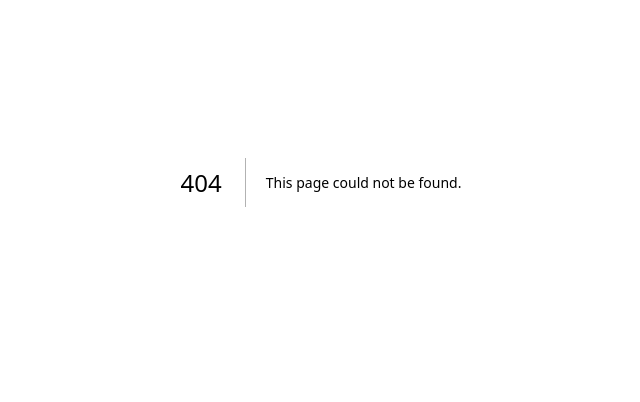
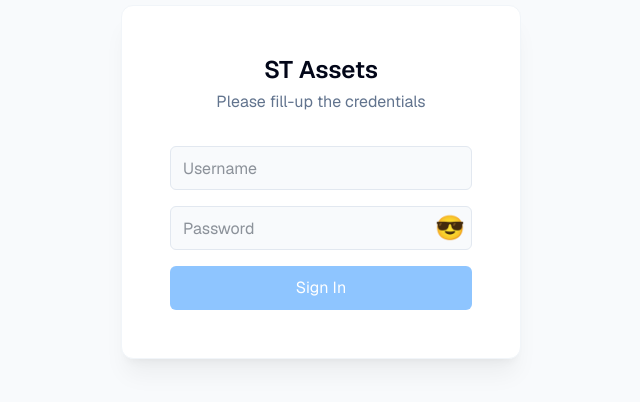
Before and after one commit to uxjoy/st-icons, a Next.js app: page /signin in a window 1280 px wide. Before the commit this address had no page. Shown: the part 218-620 px from the top of the page, without its empty margins (319-959 px from the left). Built offline with nearby package versions, Linux system fonts and the light colour scheme.

Commit message:
added signin functionality

```diff
--- /dev/null
+++ b/app/api/auth/signin.js
@@ -0,0 +1,44 @@
+// pages/api/auth/signin.js
+import { serialize } from "cookie";
+
+export default async function handler(req, res) {
+  if (req.method !== "POST") {
+    res.setHeader("Allow", ["POST"]);
+    return res.status(405).end(`Method ${req.method} Not Allowed`);
+  }
+
+  const { username, password } = req.body;
+  const storedUsername = process.env.PRIVATE_API_USERNAME;
+  const storedPassword = process.env.PRIVATE_API_PASSWORD;
+
+  if (!username || !password) {
+    return res
+      .status(400)
+      .json({ message: "Username and password are required." });
+  }
+
+  // --- Crucial Debugging Step: Verify Loaded Env Vars ---
+  // Temporarily add these logs to ensure your .env variables are being read by the server
+  // Remove them in production!
+  console.log("Attempting login:");
+  console.log("Provided Username:", username);
+  console.log("Stored Username (from .env):", storedUsername);
+  console.log("Stored Password (from .env):", storedPassword);
+  // If storedUsername/Password are undefined, your .env is not loading correctly.
+
+  if (username === storedUsername && password === storedPassword) {
+    const cookie = serialize("authToken", "true", {
+      httpOnly: true,
+      // THIS IS THE IMPORTANT PART: set 'secure' based on environment
+      secure: process.env.NODE_ENV === "production", // true for HTTPS (production), false for HTTP (development)
+      sameSite: "lax",
+      path: "/",
+      maxAge: 60 * 60 * 24, // 24 hours
+    });
+
+    res.setHeader("Set-Cookie", cookie);
+    return res.status(200).json({ message: "Login successful!" });
+  } else {
+    return res.status(401).json({ message: "Invalid username or password." });
+  }
+}
--- /dev/null
+++ b/app/api/auth/signin/route.js
@@ -0,0 +1,36 @@
+// app/api/auth/signin/route.js (Updated to set a cookie)
+
+import { NextResponse } from "next/server";
+import { cookies } from "next/headers"; // Import cookies for App Router
+
+export async function POST(request) {
+  const { username, password } = await request.json();
+
+  const storedUsername = process.env.PRIVATE_API_USERNAME;
+  const storedPassword = process.env.PRIVATE_API_PASSWORD;
+
+  if (!username || !password) {
+    return NextResponse.json(
+      { message: "Username and password are required." },
+      { status: 400 }
+    );
+  }
+
+  if (username === storedUsername && password === storedPassword) {
+    // Set a cookie upon successful login
+    cookies().set("isLoggedIn", "true", {
+      path: "/",
+      maxAge: 60 * 60, // 1 hour
+      sameSite: "lax",
+      // httpOnly: true, // Recommended for real authentication tokens, but complicates client-side JS access for logout demo
+      // secure: process.env.NODE_ENV === 'production', // Use secure in production
+    });
+
+    return NextResponse.json({ message: "Login successful!" }, { status: 200 });
+  } else {
+    return NextResponse.json(
+      { message: "Invalid username or password." },
+      { status: 401 }
+    );
+  }
+}
--- a/app/globals.css
+++ b/app/globals.css
@@ -2,6 +2,8 @@
 
 body {
   scroll-behavior: smooth;
+  color: #1f2937;
+  /* color: @apply text-gray-800; */
 }
 
 /* Hide scrollbar for Chrome, Safari and Opera */
--- /dev/null
+++ b/app/signin/page.jsx
@@ -0,0 +1,123 @@
+"use client";
+
+import { RiErrorWarningLine } from "@remixicon/react";
+import { useRouter } from "next/navigation";
+import { useState } from "react";
+
+const usernameDB = process.env.PRIVATE_API_USERNAME;
+const passwordDB = process.env.PRIVATE_API_PASSWORD;
+
+const SignIn = () => {
+  const [username, setUsername] = useState("");
+  const [password, setPassword] = useState("");
+  const [showPassword, setShowPassword] = useState(false);
+  const [error, setError] = useState(""); // State for displaying login errors
+  const router = useRouter();
+
+  // Determine if the button should be disabled
+  const isButtonDisabled = !username || !password;
+
+  const handleSubmit = async (e) => {
+    e.preventDefault();
+    setError("");
+
+    if (isButtonDisabled) {
+      setError("Please fill in both username and password.");
+      return;
+    }
+
+    // console.log("Attempting login with:", username, password);
+
+    try {
+      const response = await fetch("/api/auth/signin", {
+        method: "POST",
+        headers: { "Content-Type": "application/json" },
+        body: JSON.stringify({ username, password }),
+      });
+
+      const data = await response.json();
+
+      if (response.ok) {
+        console.log("Login successful!");
+        // --- IMPORTANT: This is for demonstration only. ---
+        // In a real app, your API would return a JWT or session ID,
+        // and you'd securely store it (e.g., in an httpOnly cookie via your API).
+        // For simple demo, we set a flag:
+        localStorage.setItem("isLoggedIn", "true"); // This is INSECURE for real auth
+        // --- END DEMO WARNING ---
+
+        router.push("/"); // Redirect to a protected page after login
+      } else {
+        setError(data.message || "Login failed.");
+      }
+    } catch (err) {
+      console.error("Network or API error:", err);
+      setError("Could not connect to the server.");
+    }
+  };
+
+  return (
+    <div className="bg-slate-50 w-screen h-screen flex flex-col gap-8 items-center justify-center p-4">
+      {/* <img src="/logo.svg" alt="ShareT Logo" className="h-10" /> */}
+
+      <form
+        className="w-full sm:w-[400px] flex flex-col gap-8 items-center justify-center bg-white p-12 rounded-xl shadow-xl shadow-slate-950/5 border border-slate-100"
+        onSubmit={handleSubmit}
+      >
+        <div className="flex flex-col gap-1 w-full text-center">
+          <h1 className="text-2xl font-semibold text-slate-950">ST Assets</h1>
+          <p className="text-slate-500"> Please fill-up the credentials </p>
+        </div>
+
+        <div className="flex flex-col gap-4 w-full">
+          <input
+            type="text"
+            placeholder="Username"
+            value={username}
+            onChange={(e) => setUsername(e.target.value)}
+            className="px-3 h-11 border border-slate-200 bg-slate-50 rounded-md placholder:text-slate-300"
+          />
+
+          <div className="group relative">
+            <input
+              type={showPassword ? "text" : "password"}
+              placeholder="Password"
+              value={password}
+              onChange={(e) => setPassword(e.target.value)}
+              className="px-3 h-11 border border-slate-200 bg-slate-50 rounded-md placholder:text-slate-300 w-full"
+            />
+            <button
+              className="absolute right-0.5 top-1/2 -translate-y-1/2 text-slate-400 group-hover:text-slate-600 transition duration-200 w-10 h-10 text-2xl"
+              onClick={() => setShowPassword(!showPassword)}
+              type="button"
+            >
+              {showPassword ? "🤓" : "😎"}
+            </button>
+          </div>
+
+          {error && ( // Display error message if present
+            <p className="text-red-500 text-sm flex items-center gap-1">
+              <RiErrorWarningLine size={16} /> {error}{" "}
+            </p>
+          )}
+
+          <button
+            type="submit"
+            // Dynamically set disabled state and classes
+            disabled={isButtonDisabled}
+            className={`px-4 py-2 rounded-md transition duration-200 h-11 w-full
+              ${
+                isButtonDisabled
+                  ? "bg-blue-300 text-white cursor-not-allowed"
+                  : "bg-blue-500 text-white hover:bg-blue-600"
+              }`}
+          >
+            Sign In
+          </button>
+        </div>
+      </form>
+    </div>
+  );
+};
+
+export default SignIn;
--- /dev/null
+++ b/middleware.js
@@ -0,0 +1,54 @@
+// import { NextResponse } from "next/server";
+
+// export function middleware(request) {
+//   const referer = request.headers.get("referer") || "";
+//   const isFromYourSite = referer.includes(request.nextUrl.hostname);
+
+//   if (!isFromYourSite && request.nextUrl.pathname.startsWith("/api/icon")) {
+//     return NextResponse.json({ error: "Unauthorized" }, { status: 403 });
+//   }
+
+//   return NextResponse.next();
+// }
+
+// export const config = {
+//   matcher: ["/api/icon"],
+// };
+// middleware.js (in the root of your project)
+
+import { NextResponse } from "next/server";
+
+export function middleware(request) {
+  const loggedInCookie = request.cookies.get("isLoggedIn");
+  const userIsLoggedIn = loggedInCookie && loggedInCookie.value === "true";
+
+  const PUBLIC_PATHS = ["/signin", "/_next", "/favicon.ico"]; // Paths that don't require login
+
+  const url = request.nextUrl.clone();
+  const path = url.pathname;
+
+  // Case 1: User is logged in
+  if (userIsLoggedIn) {
+    // If logged in and trying to go to signin page, redirect to the main app page (/)
+    if (path === "/signin") {
+      url.pathname = "/"; // <--- Change this from "/dashboard" to "/"
+      return NextResponse.redirect(url);
+    }
+    // If logged in and trying to go to any other page, allow
+    return NextResponse.next();
+  }
+  // Case 2: User is NOT logged in
+  else {
+    // If NOT logged in and trying to access a public path, allow it
+    if (PUBLIC_PATHS.some((publicPath) => path.startsWith(publicPath))) {
+      return NextResponse.next();
+    }
+    // If NOT logged in and trying to access a protected path, redirect to signin
+    url.pathname = "/signin";
+    return NextResponse.redirect(url);
+  }
+}
+
+export const config = {
+  matcher: ["/((?!api|_next/static|_next/image|favicon.ico).*)"],
+};
--- a/package.json
+++ b/package.json
@@ -9,6 +9,7 @@
     "lint": "next lint"
   },
   "dependencies": {
+    "@remixicon/react": "^4.6.0",
     "archiver": "^7.0.1",
     "next": "15.3.0",
     "react": "^19.0.0",
--- a/utils/middleware.js
+++ /dev/null
@@ -1,16 +0,0 @@
-import { NextResponse } from "next/server";
-
-export function middleware(request) {
-  const referer = request.headers.get("referer") || "";
-  const isFromYourSite = referer.includes(request.nextUrl.hostname);
-
-  if (!isFromYourSite && request.nextUrl.pathname.startsWith("/api/icon")) {
-    return NextResponse.json({ error: "Unauthorized" }, { status: 403 });
-  }
-
-  return NextResponse.next();
-}
-
-export const config = {
-  matcher: ["/api/icon"],
-};
--- a/utils/middleware.min.js
+++ /dev/null
@@ -1 +0,0 @@
-import{NextResponse}from"next/server";export function middleware(request){return!(request.headers.get("referer")||"").includes(request.nextUrl.hostname)&&request.nextUrl.pathname.startsWith("/api/icon")?NextResponse.json({error:"Unauthorized"},{status:403}):NextResponse.next()}export const config={matcher:["/api/icon"]};
```
Also changed, not shown: 1 other file (tests, documents, lock files or other folders).
